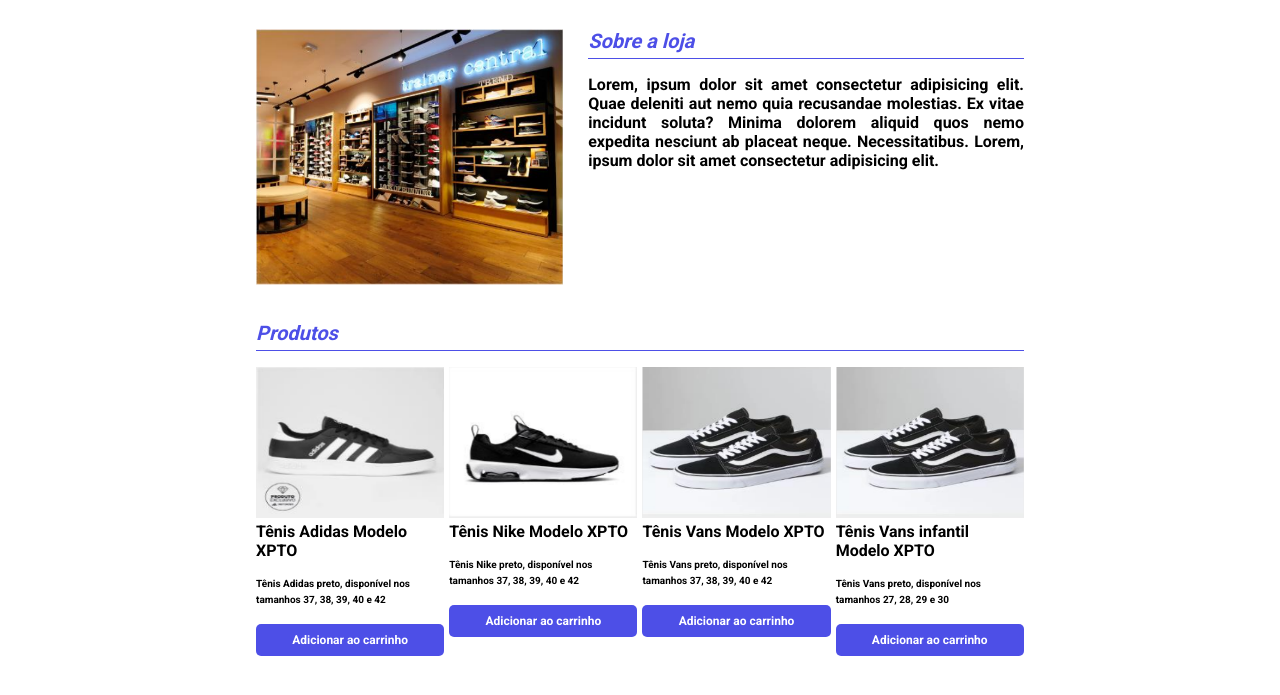
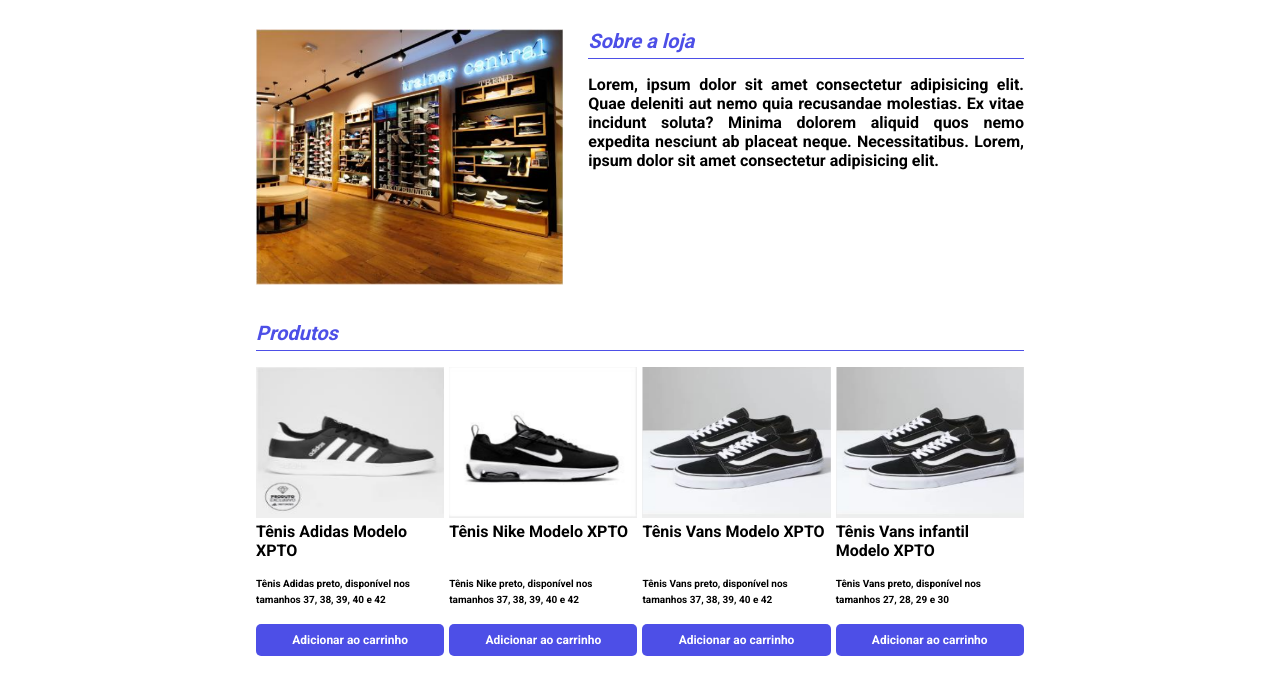
Before and after one commit to frankfsilva/Loja-calcados, a plain HTML site: page index.html in a window 1280 px wide. Shown: the part 63-758 px from the top of the page. Drawn offline with Linux system fonts and the light colour scheme.

Commit message:
terceiro commit

```diff
--- a/main.css
+++ b/main.css
@@ -122,6 +122,7 @@
 
 .produto h3 {
     font-size: 16px;
+    height: 37.5px;
 }
 
 .produto p {
@@ -275,7 +276,7 @@
 
     /*Smartphone Galaxy A51/57 landscape*/
 
-    @media screen and (orientation: landscape) and (min-width: 667px) and (max-width: 914px) {
+    @media screen and (orientation: landscape) and (min-width: 668px) and (max-width: 914px) {
 
         .sobre {
             display:flex;
```
